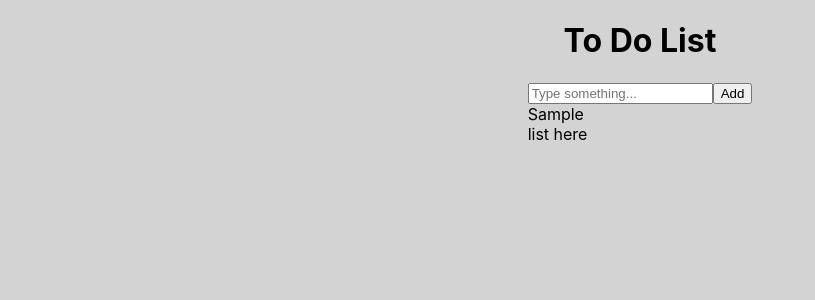
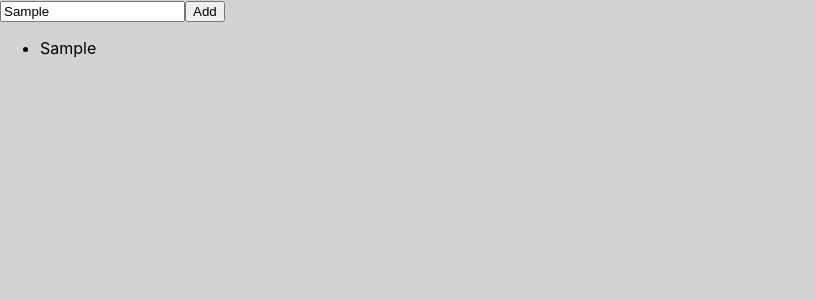
Before and after one commit to Queenshiba/react-projects, a React (Create React App) app: page / in a window 1280 px wide. Both pictures are taken after typing "Sample" into the empty fields and a click on the input "Add". Shown: the top 300 px of the page, without its empty margins (0-815 px from the left). Built offline with nearby package versions, Linux system fonts and the light colour scheme.

Commit message:
add lists

```diff
--- a/src/App.js
+++ b/src/App.js
@@ -1,60 +1,71 @@
 
+import React from 'react';
 import './App.css';
-import React from 'react';
 
 
-class App extends React.Component {
+// const reptiles = ['alligator', 'snake', 'lizard', 'test'];
+
+class ListForm extends React.Component {
   constructor(props) {
     super(props);
     this.state = {
-      todos: [],
-      value: ''
+      value: '',
+      todos: []
     };
 
-  }
-  submitValue(params) {
+    this.handleSubmit = this.handleSubmit.bind(this);
+    this.handleInput = this.handleInput.bind(this);
 
   }
 
-  handleChange(event) {
-    this.setState({ value: event.target.value })
+  handleSubmit(e) {
+
+    e.preventDefault()
+    this.setState({
+      todos: [...this.state.todos, this.state.value]
+    })
+
+    // this.setState({
+    //   todos: [...this.state.todos, this.state.value]
+    // },()=>{console.log('second', this.state)})
+
+    console.log('first', this.state.value)
   }
-  addTodo(e) {
-    this.setState({
-      todos: [...this.state.todos, this.state.value],
-      value: ''
-    })
-  e.preventDefault()
+
+
+  handleInput(e) {
+    this.setState({ value: e.target.value })
   }
+
 
   render() {
     return (
-      <div className="App">
-        <header className="App-header">
-          <h1>To Do List</h1>
+      <div>
+        <form onSubmit={this.handleSubmit}>
+          <input type="text" name="name" value={this.state.value} onChange={this.handleInput} />
+          <input type="submit" value="Add" />
+          <div className="list">
+            <ul>
 
-        </header>
+              {this.state.todos.map(item => (
+              <li >{item}</li>
+            ))}
+            </ul>
+          </div>
+
+        </form>
+        {/* <button onClick={this.handleSubmit}>btn</button> */}
+      </div>
 
 
-        <div className="input-container">
-          <form onSubmit={(e) => this.addTodo(e)}>
-            <input className="input" placeholder="Type something..." type="text" name="name" value={this.state.value} onChange={(e) => this.handleChange(e)} />
-            <input className="add-btn" type="submit" value="Add" />
-          </form>
-{
-  this.state.todos.map((todo, index) => {
-    return (<div key={todo+index}>{todo}</div>)
-  })
-}
 
 
-          <div className="todolist">list here</div>
-        </div>
 
-      </div>
     );
+
   }
 
 }
 
-export default App;
+
+export default ListForm;
```
